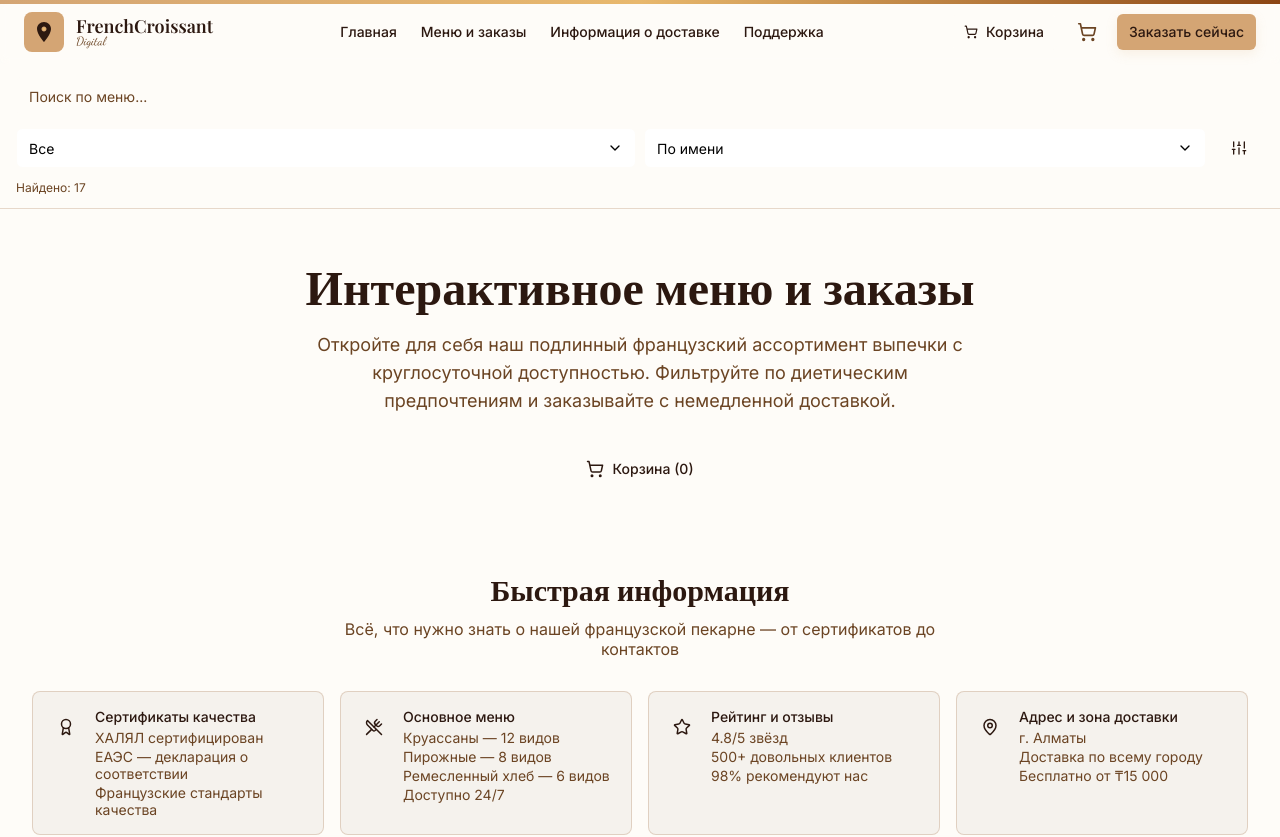
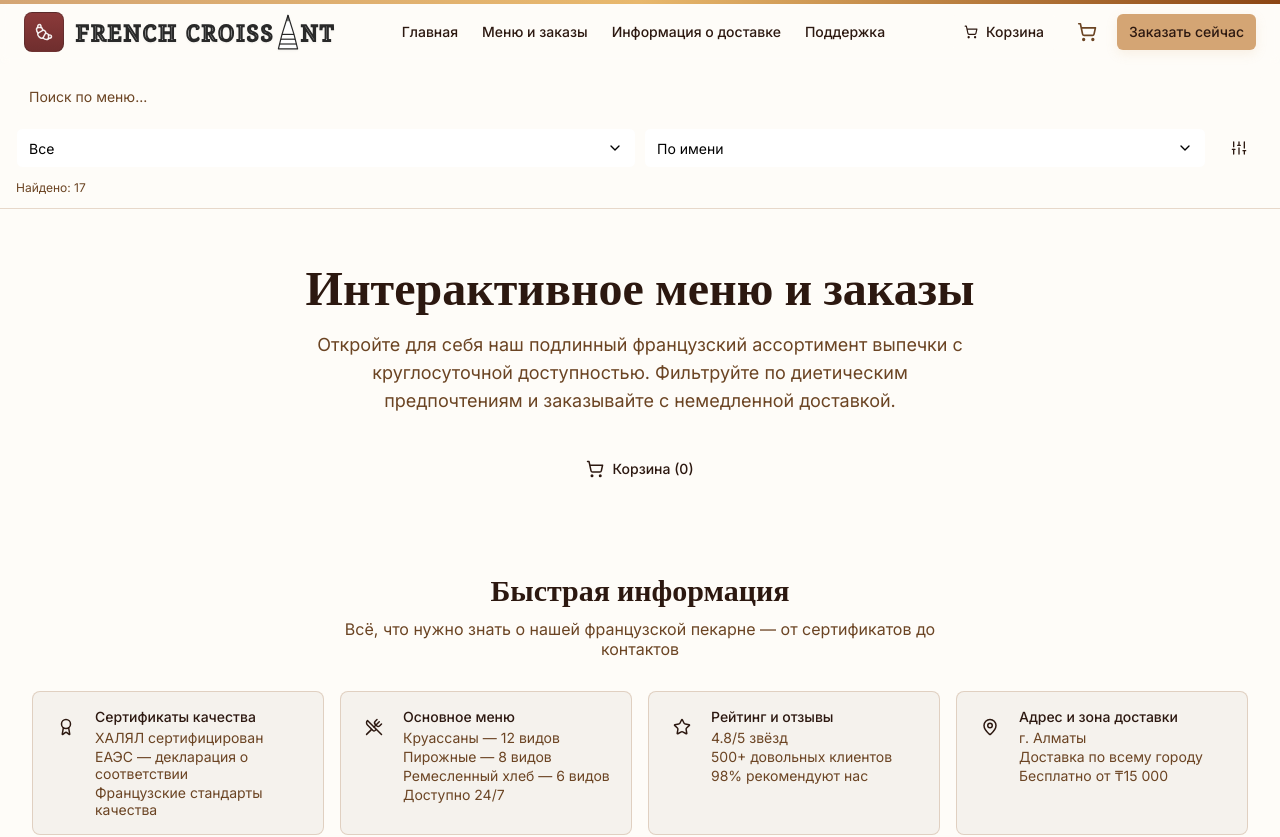
Before and after one commit to Klins74/mon_croissant_digital, a React (Vite) app: page /interactive-menu-ordering in a window 1280 px wide. Shown: the top 837 px of the page. Built offline with nearby package versions, Linux system fonts and the light colour scheme.

Commit message:
feat(brand): add outlined serif BrandLogo with Eiffel Tower and use in Header

```diff
--- /dev/null
+++ b/src/components/BrandLogo.jsx
@@ -0,0 +1,76 @@
+import React from 'react';
+
+/**
+ * BrandLogo renders a stylized "FRENCH CROISSANT" wordmark
+ * with an Eiffel Tower replacing the letter A, mimicking the
+ * sample storefront sign. Designed to work on light headers.
+ */
+const BrandLogo = ({ className = '', compact = false }) => {
+  const textBaseClasses = compact
+    ? 'text-[16px] tracking-[0.08em]'
+    : 'text-[18px] sm:text-[20px] md:text-[22px] tracking-[0.1em]';
+
+  return (
+    <div className={`inline-flex items-center select-none ${className}`} aria-label="French Croissant">
+      {/* Layered text to get outlined serif effect */}
+      <div className="relative font-serif uppercase leading-none">
+        {/* Stroke layer */}
+        <span
+          className={`absolute inset-0 ${textBaseClasses}`}
+          style={{
+            WebkitTextStroke: '2px rgba(30, 30, 30, 0.95)',
+            color: 'transparent'
+          }}
+        >
+          FRENCH&nbsp;CROISS
+        </span>
+        {/* Fill layer */}
+        <span className={`${textBaseClasses}`} style={{ color: '#ffffff' }}>
+          FRENCH&nbsp;CROISS
+        </span>
+      </div>
+
+      {/* Eiffel Tower glyph substituting the letter A */}
+      <svg
+        viewBox="0 0 36 60"
+        width={compact ? 18 : 22}
+        height={compact ? 30 : 36}
+        className="mx-[2px]"
+        aria-hidden="true"
+      >
+        {/* Tower outline */}
+        <path
+          d="M18 2 L28 34 L34 58 H2 L8 34 Z"
+          fill="#ffffff"
+          stroke="rgba(30,30,30,0.95)"
+          strokeWidth="2"
+          strokeLinejoin="round"
+        />
+        {/* Crossbeams */}
+        <path d="M8 34 H28" stroke="rgba(30,30,30,0.95)" strokeWidth="2" />
+        <path d="M6 42 H30" stroke="rgba(30,30,30,0.95)" strokeWidth="2" />
+        <path d="M4 50 H32" stroke="rgba(30,30,30,0.95)" strokeWidth="2" />
+        {/* Spire */}
+        <path d="M18 2 V12" stroke="rgba(30,30,30,0.95)" strokeWidth="2" />
+      </svg>
+
+      {/* Remaining letters "NT" with the same layered effect */}
+      <div className="relative font-serif uppercase leading-none">
+        <span
+          className={`absolute inset-0 ${textBaseClasses}`}
+          style={{
+            WebkitTextStroke: '2px rgba(30, 30, 30, 0.95)',
+            color: 'transparent'
+          }}
+        >
+          NT
+        </span>
+        <span className={`${textBaseClasses}`} style={{ color: '#ffffff' }}>
+          NT
+        </span>
+      </div>
+    </div>
+  );
+};
+
+export default BrandLogo;
--- a/src/components/ui/Header.jsx
+++ b/src/components/ui/Header.jsx
@@ -2,6 +2,7 @@ import React, { useState, useEffect } from 'react';
 import { Link, useLocation } from 'react-router-dom';
 import { motion } from 'framer-motion';
 import Icon from '../AppIcon';
+import BrandLogo from '../BrandLogo';
 import Button from './Button';
 import { useCart } from '../../contexts/CartContext';
 import translations from '../../translations';
@@ -64,24 +65,11 @@ const Header = ({ isCollapsed = false }) => {
         <div className="flex items-center justify-between h-16 px-4 lg:px-6">
           {/* Logo Section */}
           <div className="flex items-center space-x-3">
-            <div className="flex items-center justify-center w-10 h-10 bg-primary rounded-lg">
-              <svg
-                viewBox="0 0 24 24"
-                className="w-6 h-6 text-primary-foreground"
-                fill="currentColor"
-              >
-                <path d="M12 2C8.13 2 5 5.13 5 9c0 5.25 7 13 7 13s7-7.75 7-13c0-3.87-3.13-7-7-7zm0 9.5c-1.38 0-2.5-1.12-2.5-2.5s1.12-2.5 2.5-2.5 2.5 1.12 2.5 2.5-1.12 2.5-2.5 2.5z"/>
-                <circle cx="12" cy="9" r="1.5" fill="var(--color-accent)"/>
-              </svg>
+            <div className="hidden sm:flex items-center justify-center w-10 h-10 rounded-lg bg-[linear-gradient(180deg,#8b3a3a_0%,#6f2e2e_100%)] border border-[rgba(30,30,30,0.25)]">
+              {/* Decorative square kept for visual weight on desktop */}
+              <Icon name="Croissant" size={18} className="text-white/90" />
             </div>
-            <div className="flex flex-col">
-              <h1 className="text-lg font-heading font-semibold text-foreground leading-tight">
-                FrenchCroissant
-              </h1>
-              <span className="text-xs font-accent text-muted-foreground -mt-1">
-                Digital
-              </span>
-            </div>
+            <BrandLogo className="drop-shadow-sm" />
           </div>
 
           {/* Desktop Navigation */}
```
